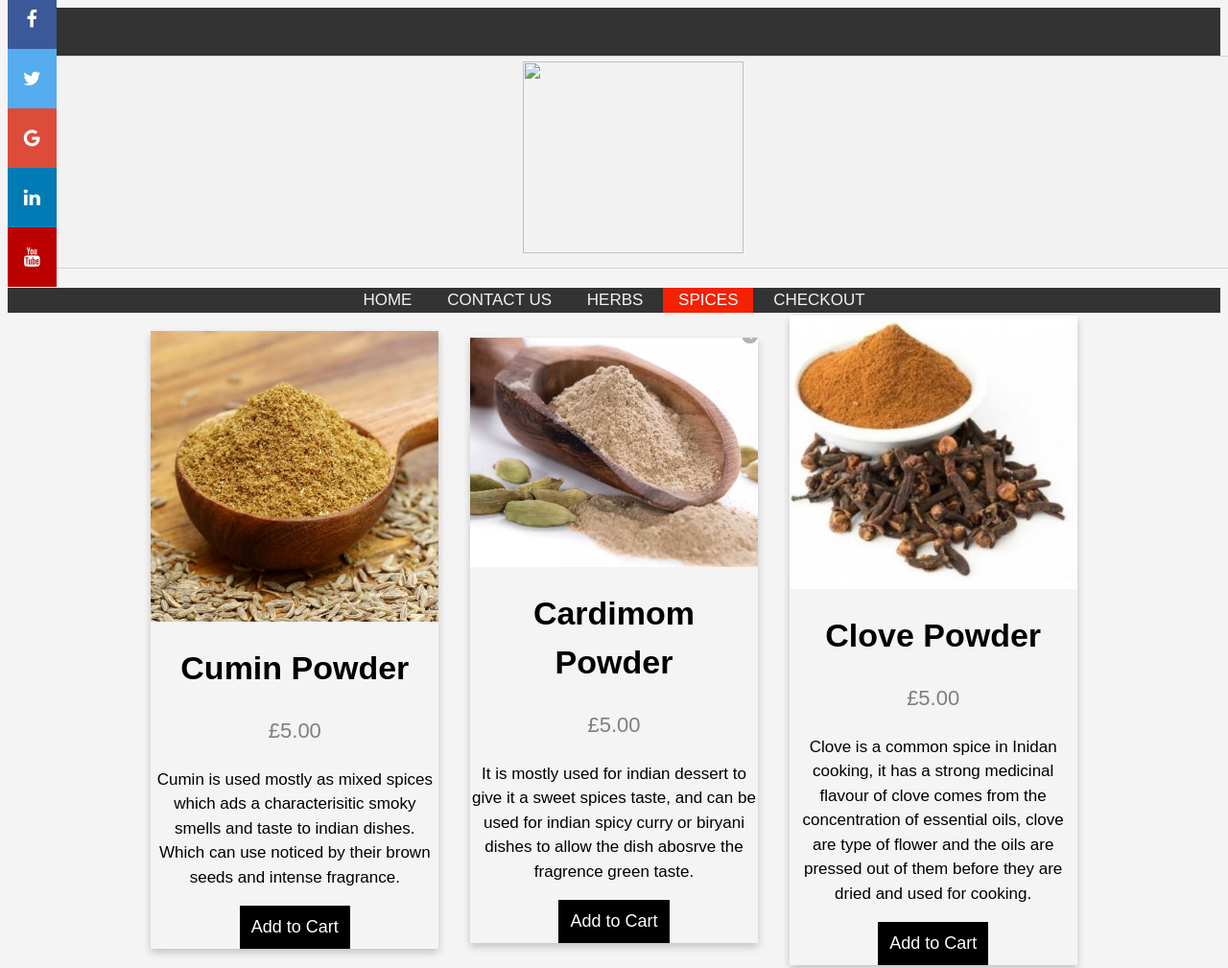
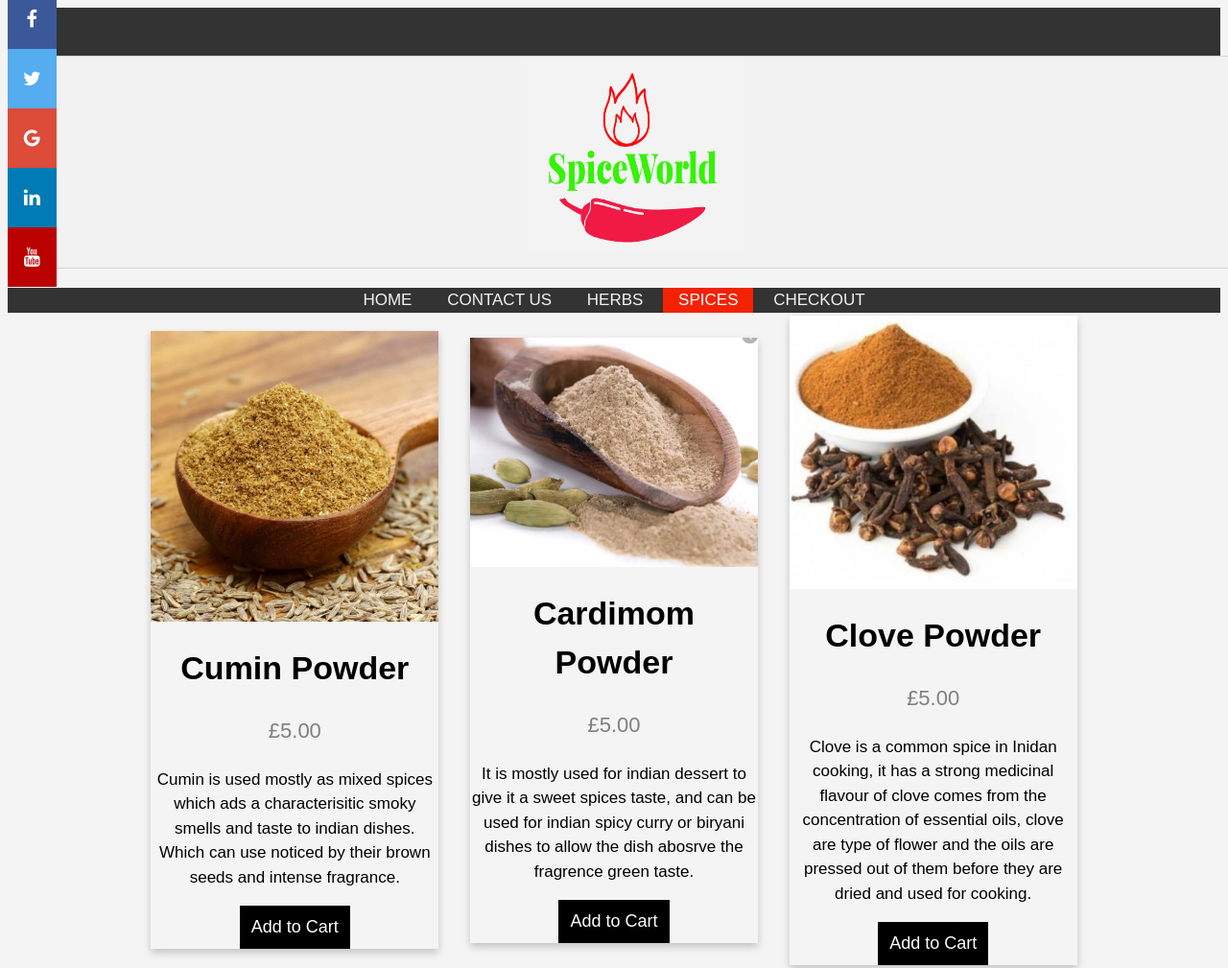
Before and after one commit to OfficialMabz/SpiceWorld-Website, a plain HTML site: page spices.html in a window 1280 px wide. Shown: the top 1009 px of the page at 96% size. Drawn offline with Linux system fonts and the light colour scheme.

Commit message:
Update spices.html

```diff
--- a/spices.html
+++ b/spices.html
@@ -17,7 +17,7 @@
  <header>
   <div class="container">
 	 <center>
-        <img src="Images/logo2.PNG" width="230" height="200" alt=""/> </center>
+        <img src="Images/logo/logo2.PNG" width="230" height="200" alt=""/> </center>
    </div>
  </header>
 
```
